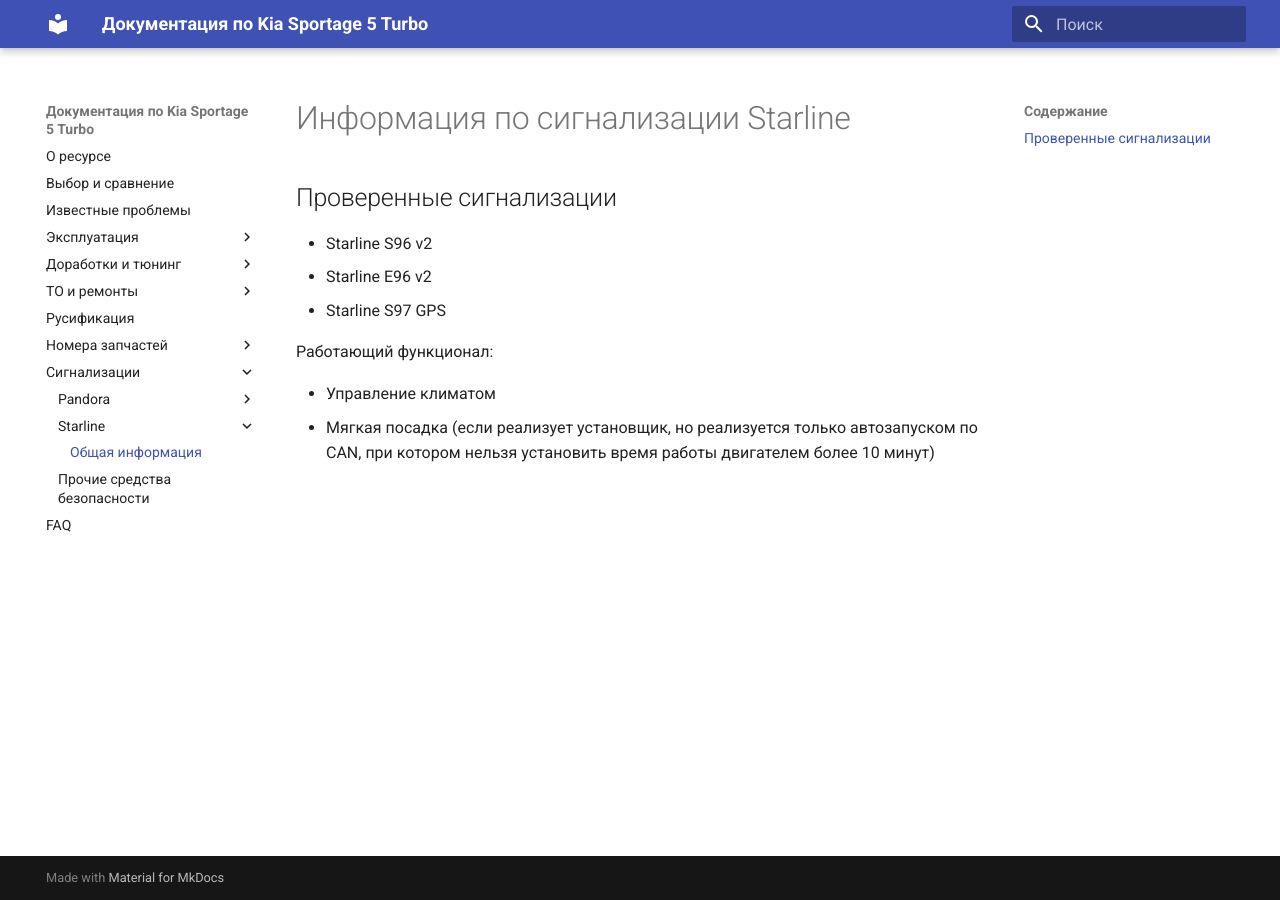
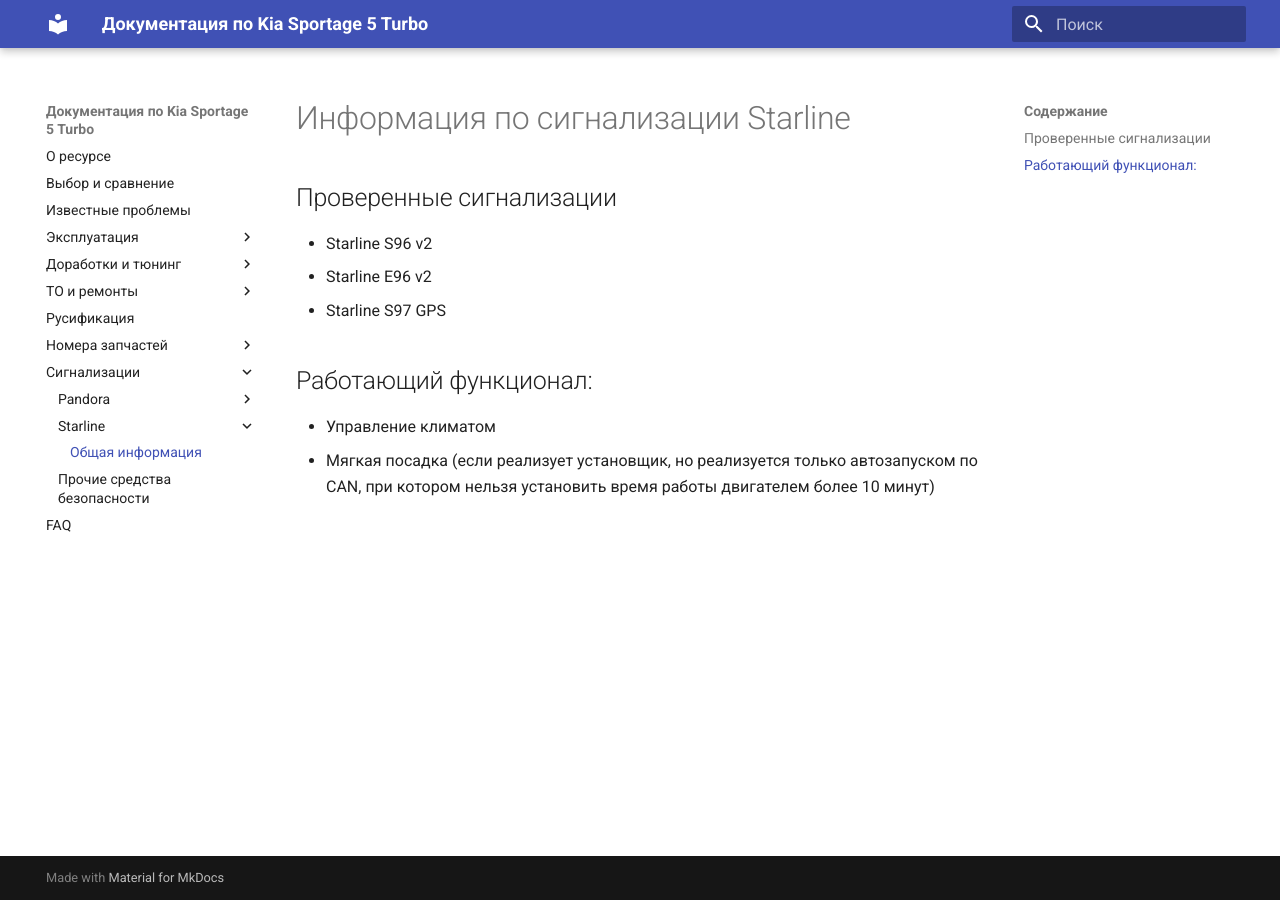
Before and after one commit to kia-sportage-docs/kia-sport5-docs, an MkDocs documentation site: the page built from docs/car_alarm/starline/first_info.md, in a window 1280 px wide. Built offline with MkDocs 1.6.1 and Material for MkDocs 9.7.7, drawn with Linux system fonts in a browser that asks for light colours.

Commit message:
fix headers

```diff
--- a/docs/car_alarm/starline/first_info.md
+++ b/docs/car_alarm/starline/first_info.md
@@ -7,7 +7,7 @@
 - Starline S97 GPS
 
 
-Работающий функционал:
+## Работающий функционал:
 
 - Управление климатом
 - Мягкая посадка (если реализует установщик, но реализуется только автозапуском по CAN, при котором нельзя установить время работы двигателем более 10 минут)
```
